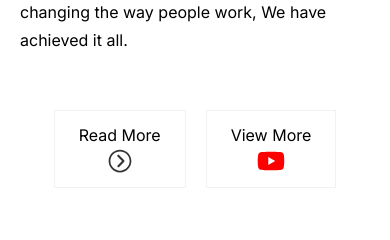
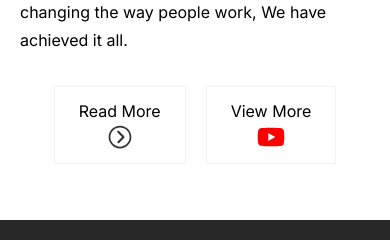
Before and after one commit to jigneshgit935/Parth-Sarthi-Website, a Next.js app: page / in a window 390 px wide. Shown: the part 675-915 px from the top of the page. Built offline with nearby package versions, Linux system fonts and the light colour scheme.

Commit message:
update more

```diff
--- a/src/components/AboutSection.jsx
+++ b/src/components/AboutSection.jsx
@@ -21,7 +21,7 @@
         </p>
       </div>
 
-      <div className="flex flex-row justify-center items-center gap-5 py-4 mt-10">
+      <div className="flex flex-row justify-center items-center gap-5 py-4 mt-4 md:mt-10">
         <Link href={'/about'}>
           <button className="px-6 py-3 border border-black/5">
             Read More <br />
```
